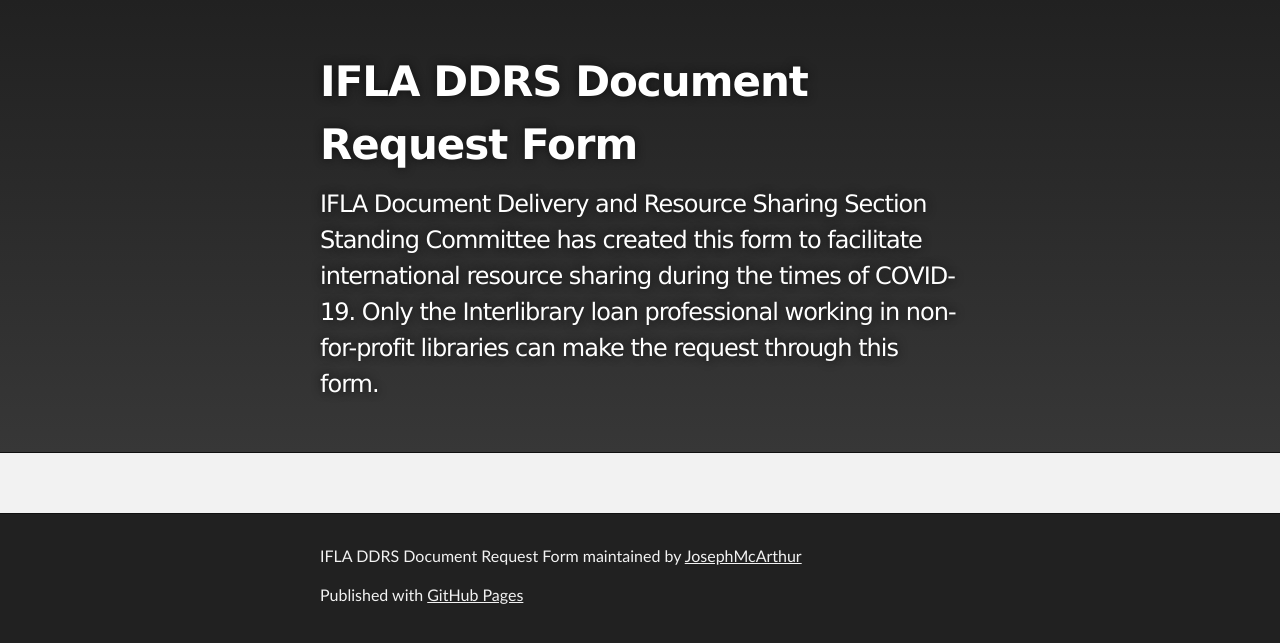
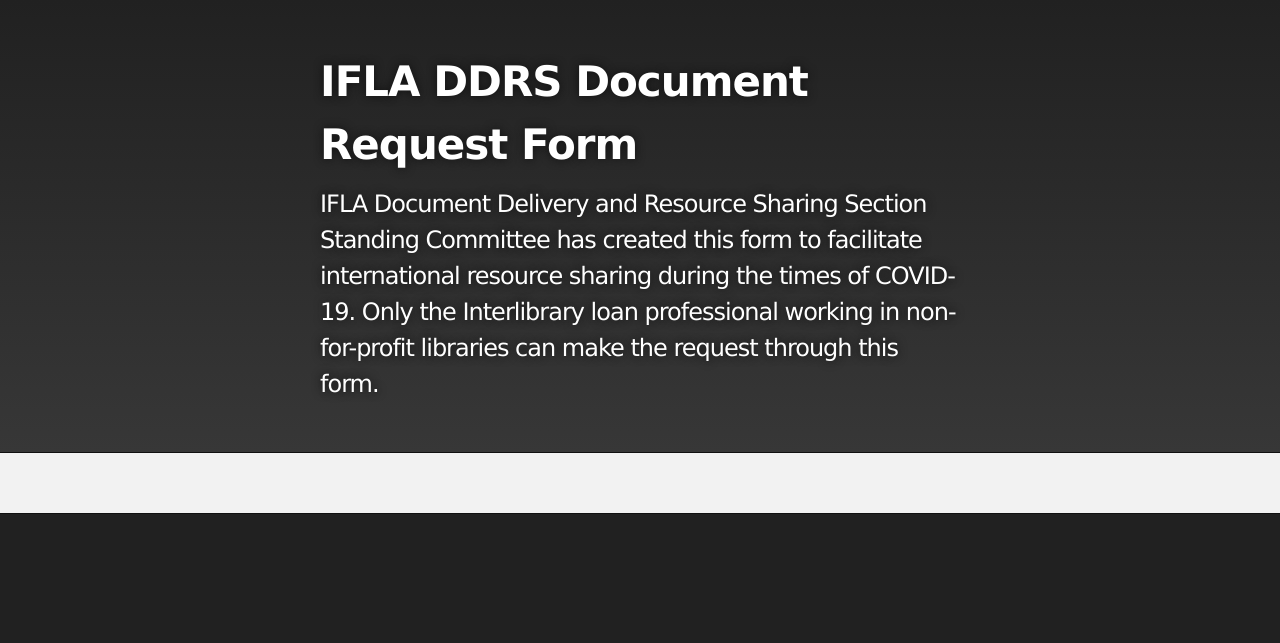
Before and after one commit to JosephMcArthur/rscvd-dev, a Jekyll site: the page built from index.md, in a window 1280 px wide. Shown: the top 643 px of the page. Built offline with Jekyll 4.4.1, drawn with Linux system fonts in a browser that asks for light colours; our own code applies the rules of GitHub Pages for plain Markdown files.

Commit message:
remove footer

```diff
--- a/_layouts/default.html
+++ b/_layouts/default.html
@@ -42,9 +42,9 @@
     <div id="footer_wrap" class="outer">
       <footer class="inner">
         {% if site.github.is_project_page %}
-        <p class="copyright">{{ site.title | default: site.github.repository_name }} maintained by <a href="{{ site.github.owner_url }}">{{ site.github.owner_name }}</a></p>
+    <!--    <p class="copyright">{{ site.title | default: site.github.repository_name }} maintained by <a href="{{ site.github.owner_url }}">{{ site.github.owner_name }}</a></p> -->
         {% endif %}
-        <p>Published with <a href="https://pages.github.com">GitHub Pages</a></p>
+    <!--    <p>Published with <a href="https://pages.github.com">GitHub Pages</a></p> -->
       </footer>
     </div>
 
```
